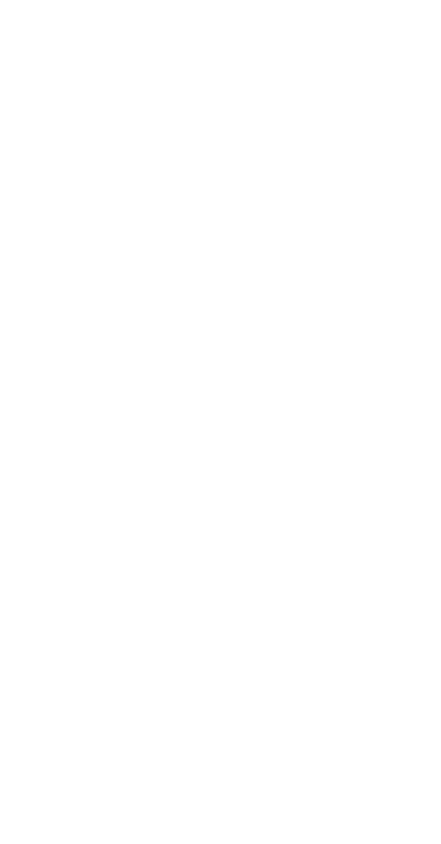
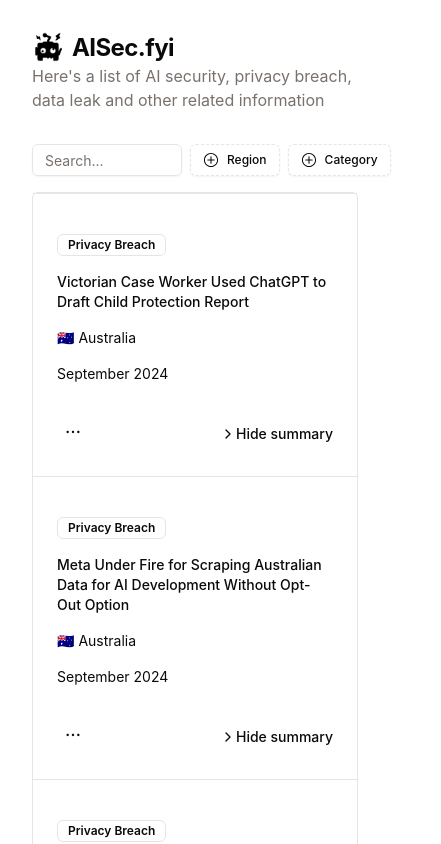
Before and after one commit to subrosa-ai/aisec.fyi, a Next.js app: page / in a window 390 px wide. Shown: the top 844 px of the page, 441 px wide, since content can reach past the window. Built offline with nearby package versions, Linux system fonts and the light colour scheme.

Commit message:
mobile view update

```diff
--- a/src/app/page.tsx
+++ b/src/app/page.tsx
@@ -26,7 +26,7 @@
 
   return (
     <>
-      <div className="hidden h-full flex-1 flex-col space-y-8 p-8 md:flex">
+      <div className="h-full flex-1 flex-col space-y-8 p-8 md:flex">
         <div className="flex items-center justify-between space-y-2">
           <div>
             <div className="flex items-center gap-2">
--- a/src/components/parts/columns.tsx
+++ b/src/components/parts/columns.tsx
@@ -21,7 +21,7 @@
           onClick={() => row.toggleExpanded()}
           aria-label={row.getIsExpanded() ? "Collapse row" : "Expand row"}
           variant="ghost"
-          className="flex h-8 w-8 p-0 data-[state=open]:bg-muted"
+          className="md:flex h-8 w-8 p-0 data-[state=open]:bg-muted hidden"
         >
           {row.getIsExpanded() ? (
             <ChevronDown className="h-4 w-4" />
@@ -35,7 +35,7 @@
   {
     accessorKey: "category",
     header: ({ column }) => (
-      <DataTableColumnHeader column={column} title="Category" />
+      <DataTableColumnHeader column={column} title="Category" className="md:w-[100px]"/>
     ),
     cell: ({ row }) => {
       const label = category.find((category) => category.value === row.original.category)
@@ -53,13 +53,13 @@
   {
     accessorKey: "title",
     header: ({ column }) => (
-      <DataTableColumnHeader column={column} title="Title" />
+      <DataTableColumnHeader column={column} title="Title" className="md:w-[500px]"/>
     ),
     cell: ({ row }) => {
 
       return (
-        <div className="flex space-x-2">
-          <span className="max-w-[500px] truncate font-medium">
+        <div className="flex space-x-2 w-full">
+          <span className="font-medium md:truncate max-w-[500px] w-full md:whitespace-normal md:max-w-none break-words">
             {row.getValue("title")}
           </span>
         </div>
@@ -72,7 +72,7 @@
   {
     accessorKey: "region",
     header: ({ column }) => (
-      <DataTableColumnHeader column={column} title="Region" />
+      <DataTableColumnHeader column={column} title="Region"/>
     ),
     cell: ({ row }) => {
       const region = regions.find(
@@ -92,7 +92,7 @@
   {
     accessorKey: "date",
     header: ({ column }) => (
-      <DataTableColumnHeader column={column} title="Date" />
+      <DataTableColumnHeader column={column} title="Date" className="w-[150px]"/>
     ),
     cell: ({ row }) => {
       return (
@@ -110,7 +110,33 @@
   {
     id: "actions",
     cell: ({ row }) => {
-      return <DataTableRowActions rowId={row.id} link={row.original.link} />
+      return <div className="hidden md:flex">
+        <DataTableRowActions rowId={row.id} link={row.original.link} />
+      </div>
+    },
+  },
+  {
+    id: "expander-mobile",
+    header: () => null,
+    cell: ({ row }) => {
+      return (
+        <div className="flex justify-between w-full md:hidden">
+          <DataTableRowActions rowId={row.id} link={row.original.link} />
+          <Button
+          onClick={() => row.toggleExpanded()}
+          aria-label={row.getIsExpanded() ? "Collapse row" : "Expand row"}
+          variant="ghost"
+          className="md:hidden p-0 data-[state=open]:bg-muted"
+        >
+          {row.getIsExpanded() ? (
+           <div className="flex items-center"> <ChevronDown className="h-4 w-4" /> Show summary </div>
+          ) : (
+            <div className="flex items-center"> <ChevronRight className="h-4 w-4" /> Hide summary </div>
+          )}
+        </Button>
+        </div>
+
+      );
     },
   },
   {
--- a/src/components/parts/data-table.tsx
+++ b/src/components/parts/data-table.tsx
@@ -100,13 +100,13 @@
     <div className="space-y-4">
       <DataTableToolbar table={table} />
       <div className="rounded-md border">
-        <Table>
-          <TableHeader>
+        <Table className="min-w-full divide-y divide-gray-200 block md:table">
+          <TableHeader className="hidden md:table-header-group">
             {table.getHeaderGroups().map((headerGroup) => (
-              <TableRow key={headerGroup.id}>
+              <TableRow key={headerGroup.id} className="md:table-row">
                 {headerGroup.headers.map((header) => {
                   return (
-                    <TableHead key={header.id} colSpan={header.colSpan}>
+                    <TableHead key={header.id} colSpan={header.colSpan} className="md:table-cell">
                       {header.isPlaceholder
                         ? null
                         : flexRender(
@@ -126,10 +126,16 @@
                   <TableRow
                     data-state={row.getIsSelected() && "selected"}
                     id={`row-${row.id}`}
+                    className="relative block md:table-row p-4 md:p-0 md:mb-4 md:mb-0 w-full"
                   >
                     {row.getVisibleCells().map((cell) => (
                       <TableCell
                         key={cell.id}
+                        className="block md:table-cell p-2"
+                        data-label={cell.column.columnDef.header} // Add data-label for mobile
+                        style={{
+                          width: cell.column.id === 'expander' ? '10px' : 'unset'
+                        }}
                       >
                         {flexRender(
                           cell.column.columnDef.cell,
@@ -139,9 +145,9 @@
                     ))}
                   </TableRow>
                   {row.getIsExpanded() && (
-                    <TableRow>
+                    <TableRow className="h-24"> {/* Fixed height for expanded row */}
                       <TableCell colSpan={columns.length} className="p-0">
-                        <div className="bg-muted">
+                        <div className="bg-muted overflow-hidden">
                           <div className="grid grid-cols-[auto,1fr] gap-x-4 p-4">
                             <div className="w-8" />
                             <div>
@@ -150,7 +156,7 @@
                                 {(row.original as any).summary ?? 'No summary available'}
                               </p>
                               {(row.original as any).link && (
-                                <Button asChild variant="link" className="p-0 h-auto">
+                                <Button asChild variant="link" className="p-0 h-auto underline">
                                   <Link href={(row.original as any).link} target="_blank" rel="noopener noreferrer">
                                     Source
                                   </Link>
```
